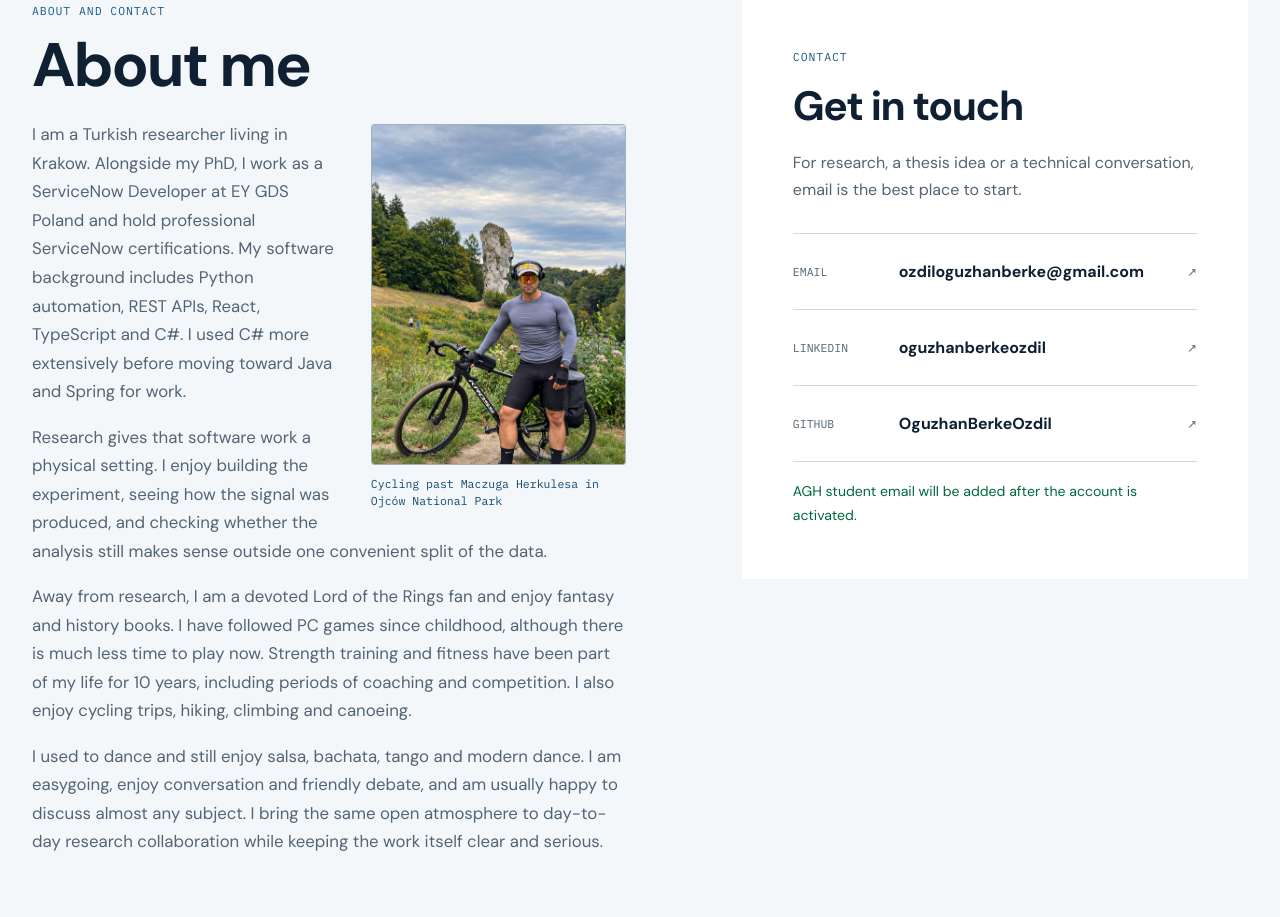
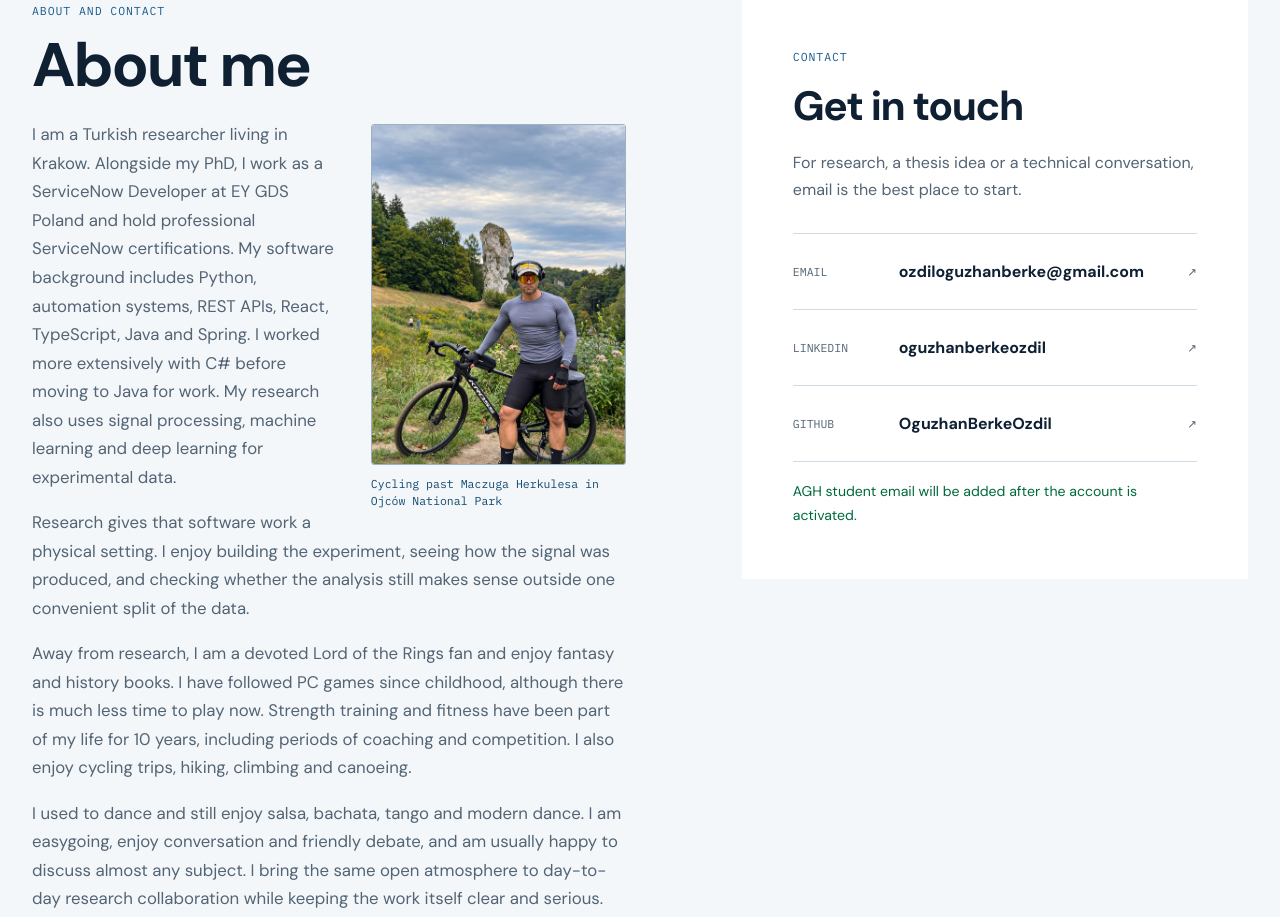
Before and after one commit to OguzhanBerkeOzdil/oguzhanberkeozdil.github.io, a React (Vite) app: page / in a window 1280 px wide. Shown: the part 8260-9177 px from the top of the page. Built offline with nearby package versions, Linux system fonts and the light colour scheme.

Commit message:
Clarify software and machine learning background

```diff
--- a/src/content/site.ts
+++ b/src/content/site.ts
@@ -317,7 +317,7 @@ export const copy = {
       caption: 'Cycling past Maczuga Herkulesa in Ojców National Park',
     },
     body: [
-      'I am a Turkish researcher living in Krakow. Alongside my PhD, I work as a ServiceNow Developer at EY GDS Poland and hold professional ServiceNow certifications. My software background includes Python automation, REST APIs, React, TypeScript and C#. I used C# more extensively before moving toward Java and Spring for work.',
+      'I am a Turkish researcher living in Krakow. Alongside my PhD, I work as a ServiceNow Developer at EY GDS Poland and hold professional ServiceNow certifications. My software background includes Python, automation systems, REST APIs, React, TypeScript, Java and Spring. I worked more extensively with C# before moving to Java for work. My research also uses signal processing, machine learning and deep learning for experimental data.',
       'Research gives that software work a physical setting. I enjoy building the experiment, seeing how the signal was produced, and checking whether the analysis still makes sense outside one convenient split of the data.',
       'Away from research, I am a devoted Lord of the Rings fan and enjoy fantasy and history books. I have followed PC games since childhood, although there is much less time to play now. Strength training and fitness have been part of my life for 10 years, including periods of coaching and competition. I also enjoy cycling trips, hiking, climbing and canoeing.',
       'I used to dance and still enjoy salsa, bachata, tango and modern dance. I am easygoing, enjoy conversation and friendly debate, and am usually happy to discuss almost any subject. I bring the same open atmosphere to day-to-day research collaboration while keeping the work itself clear and serious.',
```
